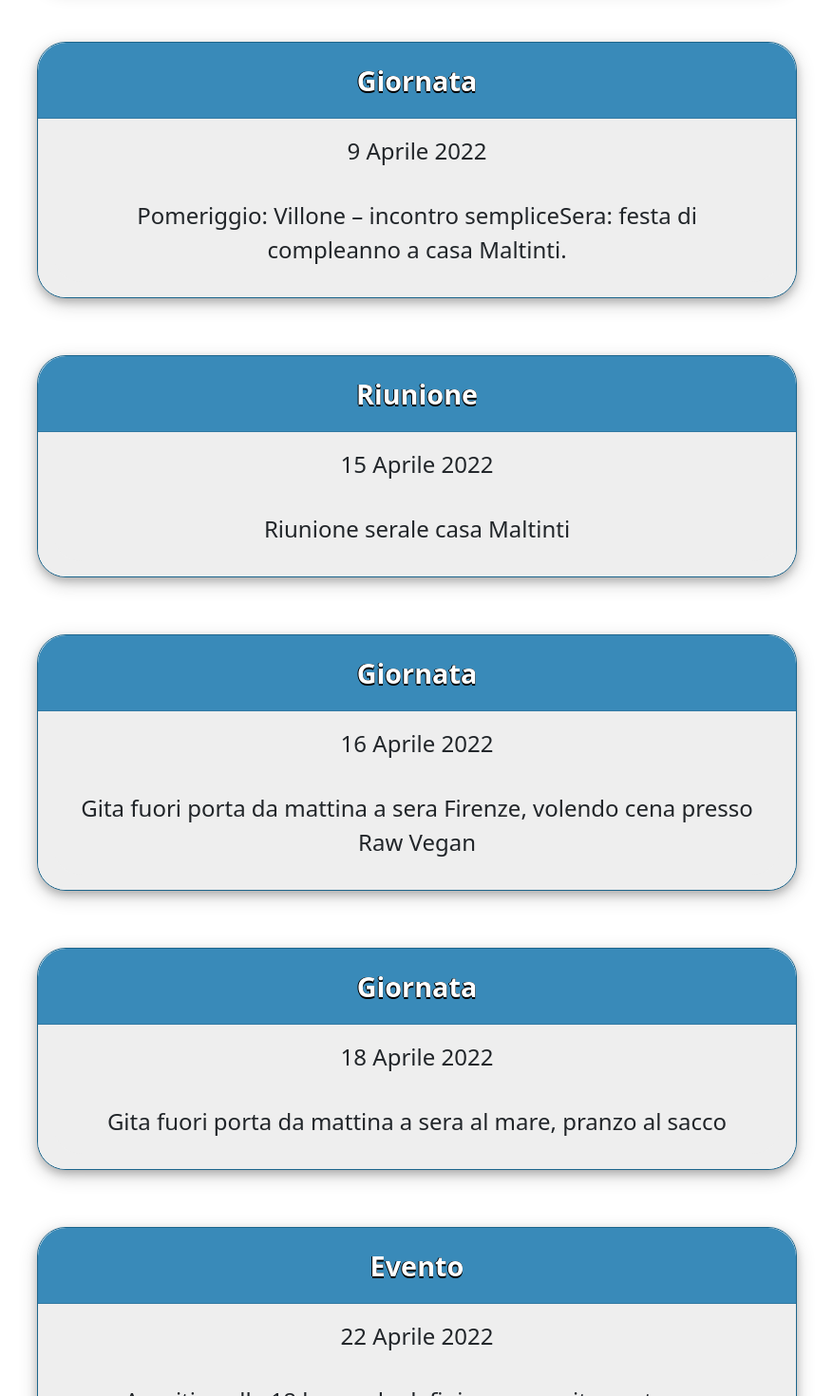
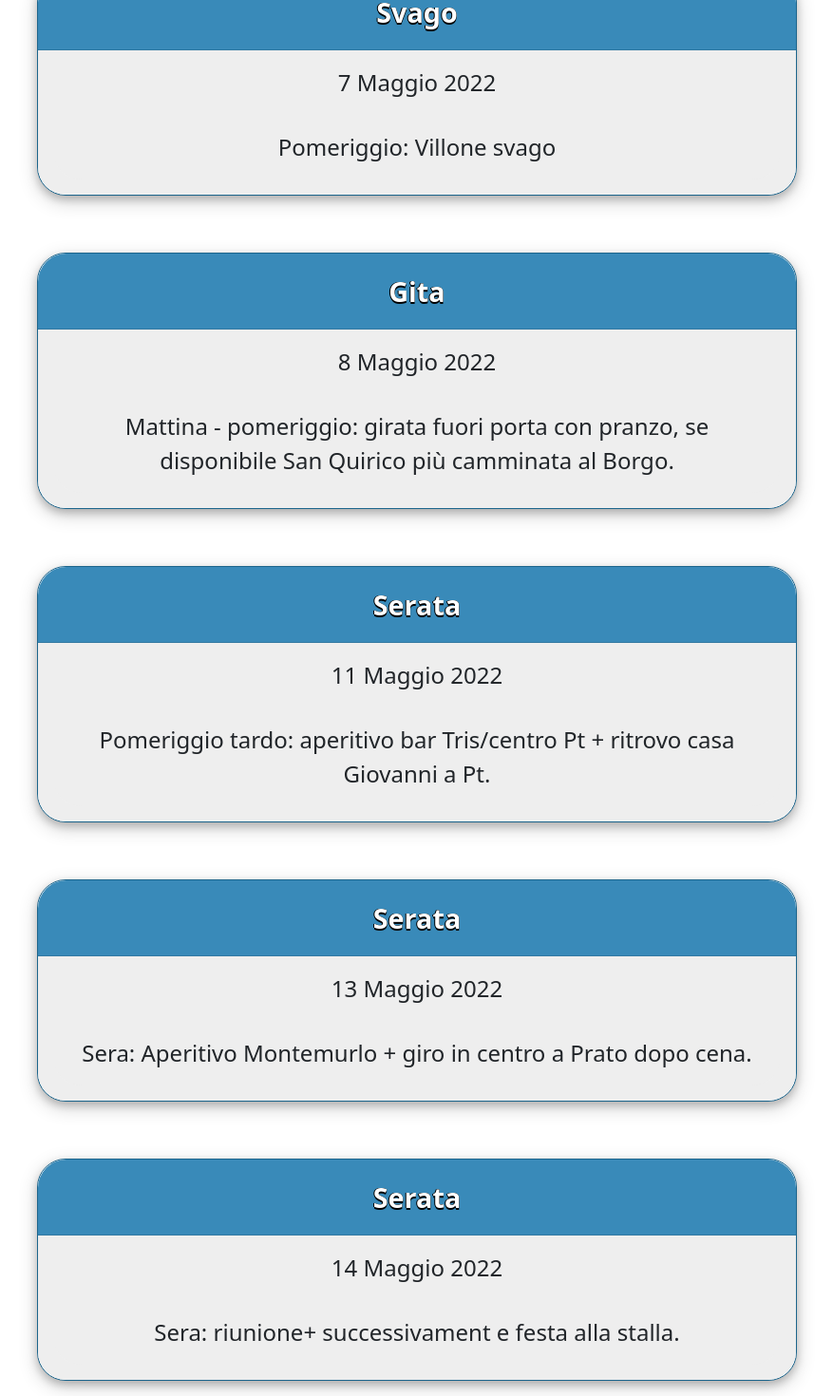
Before and after one commit to tommasogiannoni/gnmondo, a Nuxt app: page / in a window 1280 px wide. Shown: the part 820-2290 px from the top of the page at 95% size, without its empty margins (201-1078 px from the left). Built offline with nearby package versions, Linux system fonts and the light colour scheme; what view-design would draw is missing.

Commit message:
Update eventi maggio

```diff
--- a/pages/index.vue
+++ b/pages/index.vue
@@ -21,57 +21,69 @@
 let jsonEvents = [
    {
       "_id":"62379a91ecefe08f59ceb2a8",
-      "type":"Riunione",
-      "date":"8 Aprile 2022",
-      "description":"Sera dopo cena: evento Francesco Cappello a Lucca ( sistemi economici alternativi ). Necessità di prenotazione, dare conferma entro 01/04."
+      "type":"Serata",
+      "date":"6 Maggio 2022",
+      "description":"Sera: Street Food Montecatini + bevuta a giro dopo cena."
    },
    {
       "_id":"62379bae4b6fb88ea3d907cb",
-      "type":"Giornata",
-      "date":"9 Aprile 2022",
-      "description":"Pomeriggio: Villone – incontro sempliceSera: festa di compleanno a casa Maltinti."
+      "type":"Svago",
+      "date":"7 Maggio 2022",
+      "description":"Pomeriggio: Villone svago"
    },
    {
       "_id":"62379c0c4b6fb88ea3d907cc",
-      "type":"Riunione",
-      "date":"15 Aprile 2022",
-      "description":"Riunione serale casa Maltinti"
+      "type":"Gita",
+      "date":"8 Maggio 2022",
+      "description":"Mattina - pomeriggio: girata fuori porta con pranzo, se disponibile San Quirico più camminata al Borgo."
    },
    {
       "_id":"62379c0c4b6fb88ea3d907cc",
-      "type":"Giornata",
-      "date":"16 Aprile 2022",
-      "description":"Gita fuori porta da mattina a sera Firenze, volendo cena presso Raw Vegan"
+      "type":"Serata",
+      "date":"11 Maggio 2022",
+      "description":"Pomeriggio tardo: aperitivo bar Tris/centro Pt + ritrovo casa Giovanni a Pt."
    },
    {
       "_id":"62379c0c4b6fb88ea3d907cc",
-      "type":"Giornata",
-      "date":"18 Aprile 2022",
-      "description":"Gita fuori porta da mattina a sera al mare, pranzo al sacco"
+      "type":"Serata",
+      "date":"13 Maggio 2022",
+      "description":"Sera: Aperitivo Montemurlo + giro in centro a Prato dopo cena."
    },
     {
       "_id":"62379c0c4b6fb88ea3d907cc",
-      "type":"Evento",
-      "date":"22 Aprile 2022",
-      "description":"Aperitivo alle 18 luogo da definire, e-o uscita post cena"
+      "type":"Serata",
+      "date":"14 Maggio 2022",
+      "description":"Sera: riunione+ successivament e festa alla stalla."
    },
     {
       "_id":"62379c0c4b6fb88ea3d907cc",
-      "type":"Giornata",
-      "date":"23 Aprile 2022",
-      "description":"Girata da mattina a sera: Trekking ed escursione conLeonardo."
+      "type":"Serata",
+      "date":"20 Maggio 2022",
+      "description":"Sera: cena Festa cinghiale a Vicchio di Mugello."
    },
    {
       "_id":"62379c0c4b6fb88ea3d907cc",
-      "type":"Giornata",
-      "date":"25 Aprile 2022",
-      "description":"Girata da mattina a sera o solo pomeridiana, luogo da definire ( idea Acquerino, Montagna Pistoiese o Lucca sulle mura)."
+      "type":"Svago",
+      "date":"21 Maggio 2022",
+      "description":"Pomeriggio: partita di pallone ( dare disponibilità entro mercoledì 11 per prenotare un campo ufficiale )."
    },
    {
       "_id":"62379c0c4b6fb88ea3d907cc",
-      "type":"Evento",
-      "date":"30 Aprile 2022",
-      "description":"Villone nel pomeriggio (o Stalla), Sera: festa di compleanno alla Stalla"
+      "type":"Gita",
+      "date":"22 Maggio 2022",
+      "description":"Mattina-sera: giornata al mare, location da decidere."
+   },
+   {
+      "_id":"62379c0c4b6fb88ea3d907cc",
+      "type":"Serata",
+      "date":"27 Maggio 2022",
+      "description":"Sera: cena Lucca street food/ristorante + giro dopo cena in centro"
+   },
+   {
+      "_id":"62379c0c4b6fb88ea3d907cc",
+      "type":"Svago & Serata",
+      "date":"28 Maggio 2022",
+      "description":"Pomeriggio: Villone svago. Sera: festa alla stalla."
    }
 ]
 
@@ -116,7 +128,7 @@ export default {
           .catch(e => {
             console.log(e);
           })*/
-          this.mese = 'Aprile';
+          this.mese = 'Maggio';
       /*axios.get(`http://localhost:8080/events`)
           .then(response => {
             // JSON responses are automatically parsed.
```
